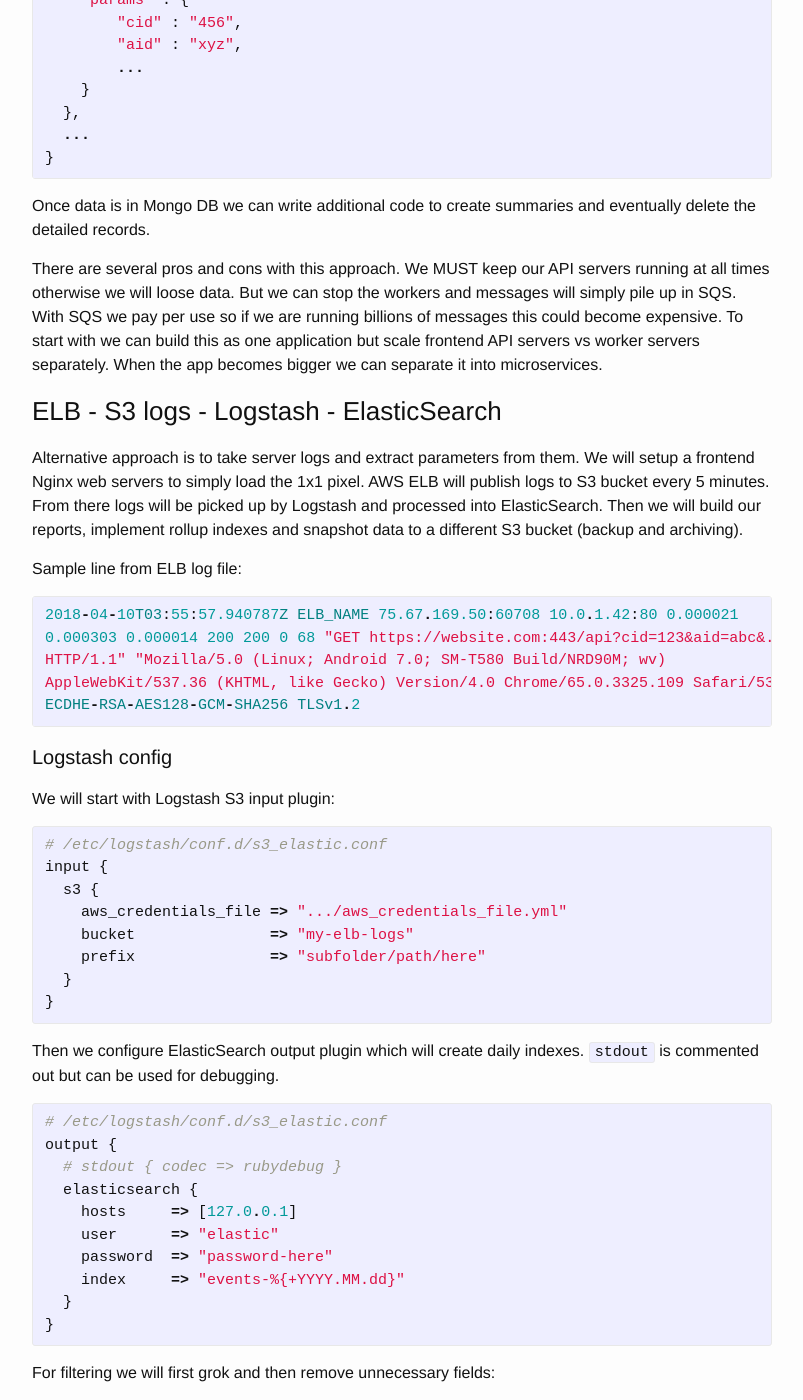
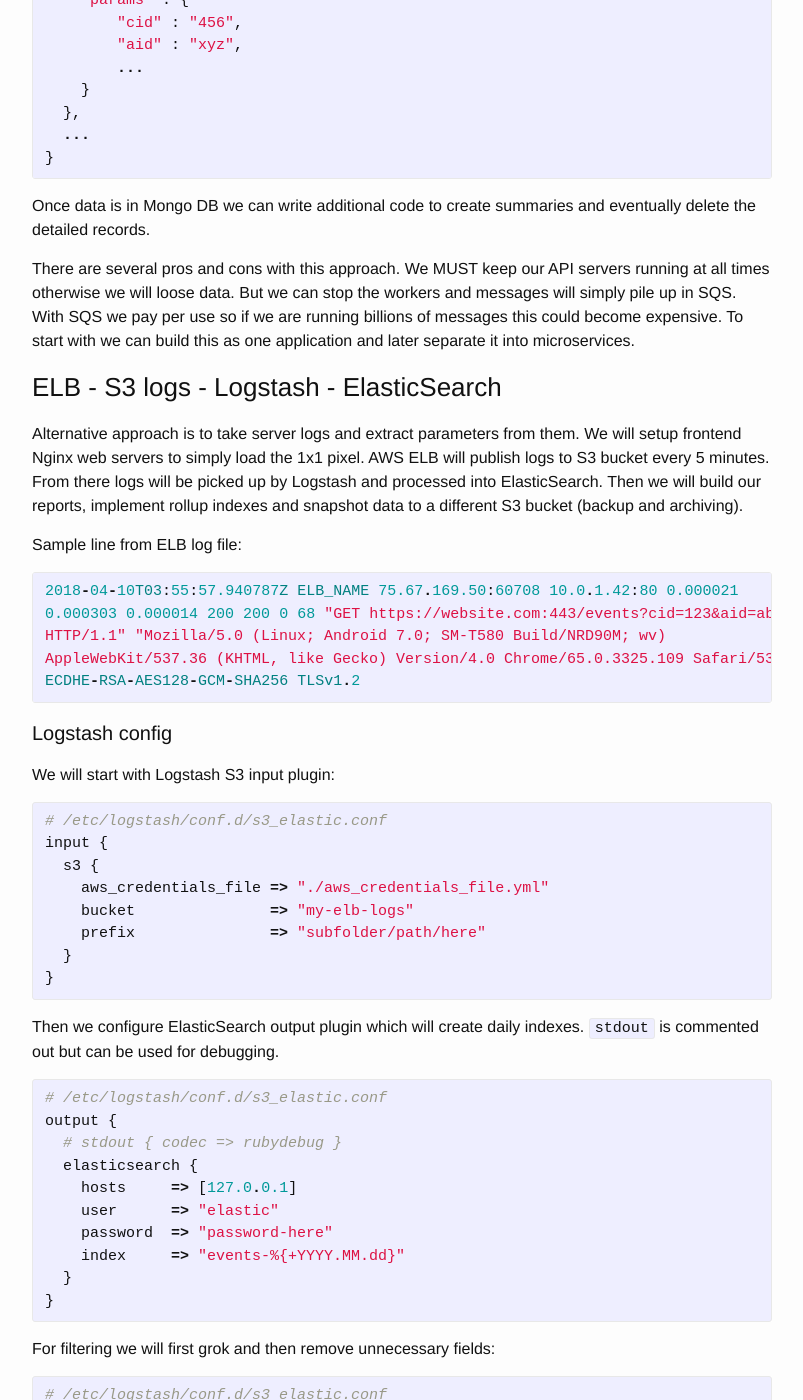
Before and after one commit to dmitrypol/dmitrypol.github.io, a Jekyll site: the page built from _posts/2018-04-16-processing-time-series-data.md, in a window 1280 px wide and 1400 px high, scrolled down 2836 px. Shown: the whole window, without its empty margins (238-1041 px from the left). Built offline with Jekyll 4.4.1, drawn with Linux system fonts in a browser that asks for light colours; nearby versions of some CDN libraries; comment, search, counter and statistics services are not loaded; some of the changed text lies outside the part shown.

Commit message:
minor updates

```diff
--- a/_posts/2018-04-16-processing-time-series-data.md
+++ b/_posts/2018-04-16-processing-time-series-data.md
@@ -124,17 +124,17 @@
 
 Once data is in Mongo DB we can write additional code to create summaries and eventually delete the detailed records.
 
-There are several pros and cons with this approach.  We MUST keep our API servers running at all times otherwise we will loose data.  But we can stop the workers and messages will simply pile up in SQS.  With SQS we pay per use so if we are running billions of messages this could become expensive.  To start with we can build this as one application but scale frontend API servers vs worker servers separately.  When the app becomes bigger we can separate it into microservices.
+There are several pros and cons with this approach.  We MUST keep our API servers running at all times otherwise we will loose data.  But we can stop the workers and messages will simply pile up in SQS.  With SQS we pay per use so if we are running billions of messages this could become expensive.  To start with we can build this as one application and later separate it into microservices.
 
 ### ELB - S3 logs - Logstash - ElasticSearch
 
-Alternative approach is to take server logs and extract parameters from them.  We will setup a frontend Nginx web servers to simply load the 1x1 pixel.  AWS ELB will publish logs to S3 bucket every 5 minutes.  From there logs will be picked up by Logstash and processed into ElasticSearch.  Then we will build our reports, implement rollup indexes and snapshot data to a different S3 bucket (backup and archiving).
+Alternative approach is to take server logs and extract parameters from them.  We will setup frontend Nginx web servers to simply load the 1x1 pixel.  AWS ELB will publish logs to S3 bucket every 5 minutes.  From there logs will be picked up by Logstash and processed into ElasticSearch.  Then we will build our reports, implement rollup indexes and snapshot data to a different S3 bucket (backup and archiving).
 
 Sample line from ELB log file:
 
 {% highlight ruby %}
 2018-04-10T03:55:57.940787Z ELB_NAME 75.67.169.50:60708 10.0.1.42:80 0.000021
-0.000303 0.000014 200 200 0 68 "GET https://website.com:443/api?cid=123&aid=abc&...
+0.000303 0.000014 200 200 0 68 "GET https://website.com:443/events?cid=123&aid=abc&...
 HTTP/1.1" "Mozilla/5.0 (Linux; Android 7.0; SM-T580 Build/NRD90M; wv)
 AppleWebKit/537.36 (KHTML, like Gecko) Version/4.0 Chrome/65.0.3325.109 Safari/537.36 [Pinterest/Android]"
 ECDHE-RSA-AES128-GCM-SHA256 TLSv1.2
@@ -148,7 +148,7 @@
 # /etc/logstash/conf.d/s3_elastic.conf
 input {
   s3 {
-    aws_credentials_file => ".../aws_credentials_file.yml"
+    aws_credentials_file => "./aws_credentials_file.yml"
     bucket               => "my-elb-logs"
     prefix               => "subfolder/path/here"
   }
@@ -195,7 +195,7 @@
     code =>  "params = event.get('params')
               event.cancel if params.nil?
               params_parsed = CGI::parse(params)
-              [‘cid’, aid].each do |p|
+              ['cid', 'aid'].each do |p|
                 value = params_parsed[p].first
                 event.set(p, value)
               end
@@ -218,7 +218,7 @@
   params = event.get('params')
   return [] if params.nil?
   params_parsed = CGI::parse(params)
-   [‘cid’, ‘aid’].each do |p|
+  ['cid', 'aid'].each do |p|
     value = params_parsed[p].first
     event.set(p, value)
   end
@@ -227,7 +227,7 @@
 test 'valid test' do
   in_event do { 'params' => '?cid=123&aid=abc' } end
   expect('params') do |events|
-    events.first.get('cid')  == '123'
+    events.first.get('cid') == '123'
     events.first.get('aid') == 'abc'
   end
 end
@@ -285,6 +285,7 @@
   end
   it 'invalid?' do
     ['?', nil, ''].each do |param|
+      ...
       test = MyClass.new(@event).perform
       expect(test).to eq []
     end
@@ -295,7 +296,7 @@
 
 If we need to load external Ruby gems we cannot do it directly.  One workaround is to install another Logstash plugin which uses that specific gem.  For example, if we need to access Redis from our Ruby code we can install either Logstash Redis input or output plugins and then call `Redis.new` in the class.
 
-We also can build a full blown Logstash plugin (Ruby gem) which gives us the greatest amount of flexibility but that is more work.
+Next step is to build a full blown Logstash plugin (Ruby gem) which gives us the greatest amount of flexibility but that is beyond the scope of this post.
 
 ### Links
 * https://www.terraform.io/docs/providers/aws/r/elastic_beanstalk_environment.html
```
Also changed, not shown: other parts of _posts/2018-04-16-processing-time-series-data.md (+1 -1 lines).
